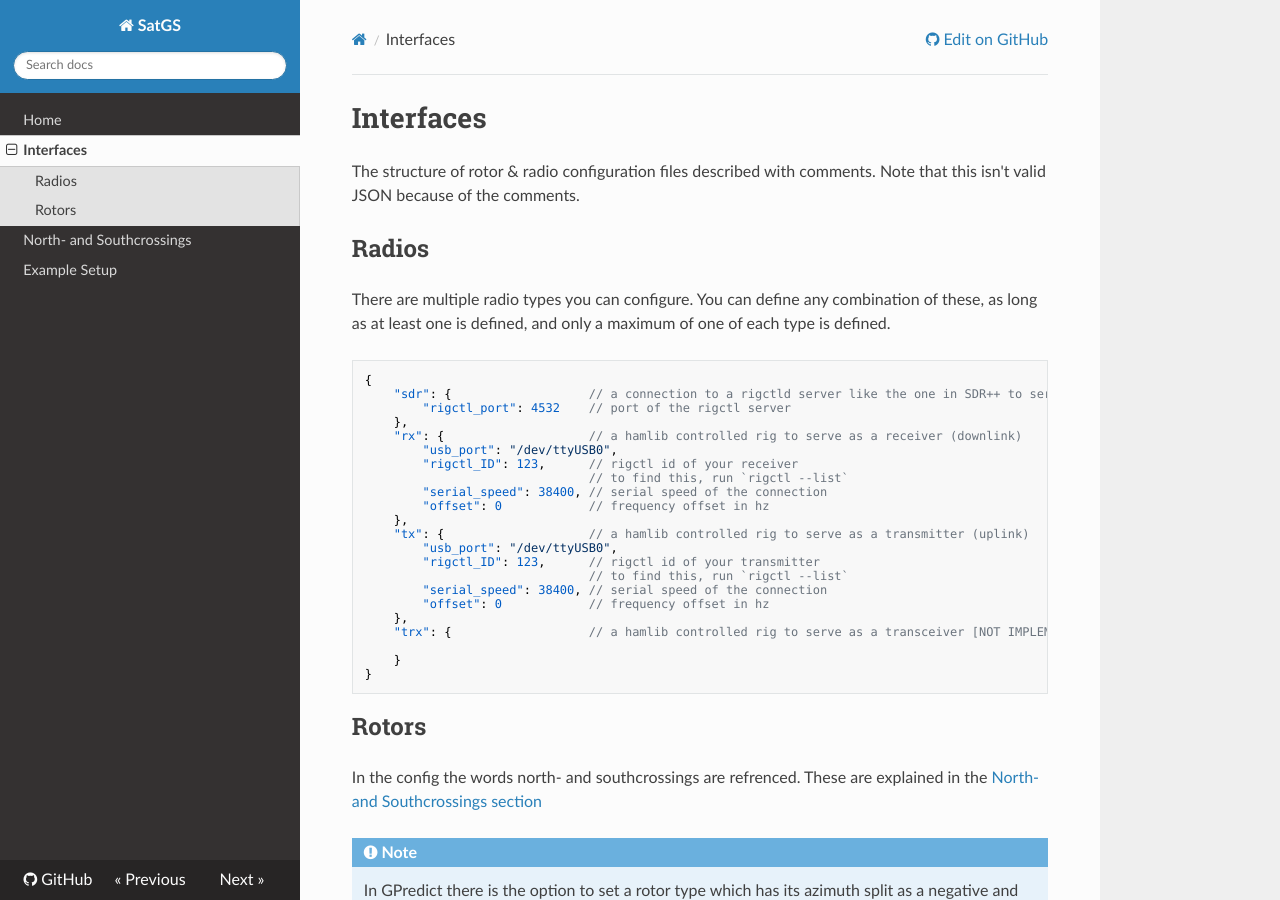
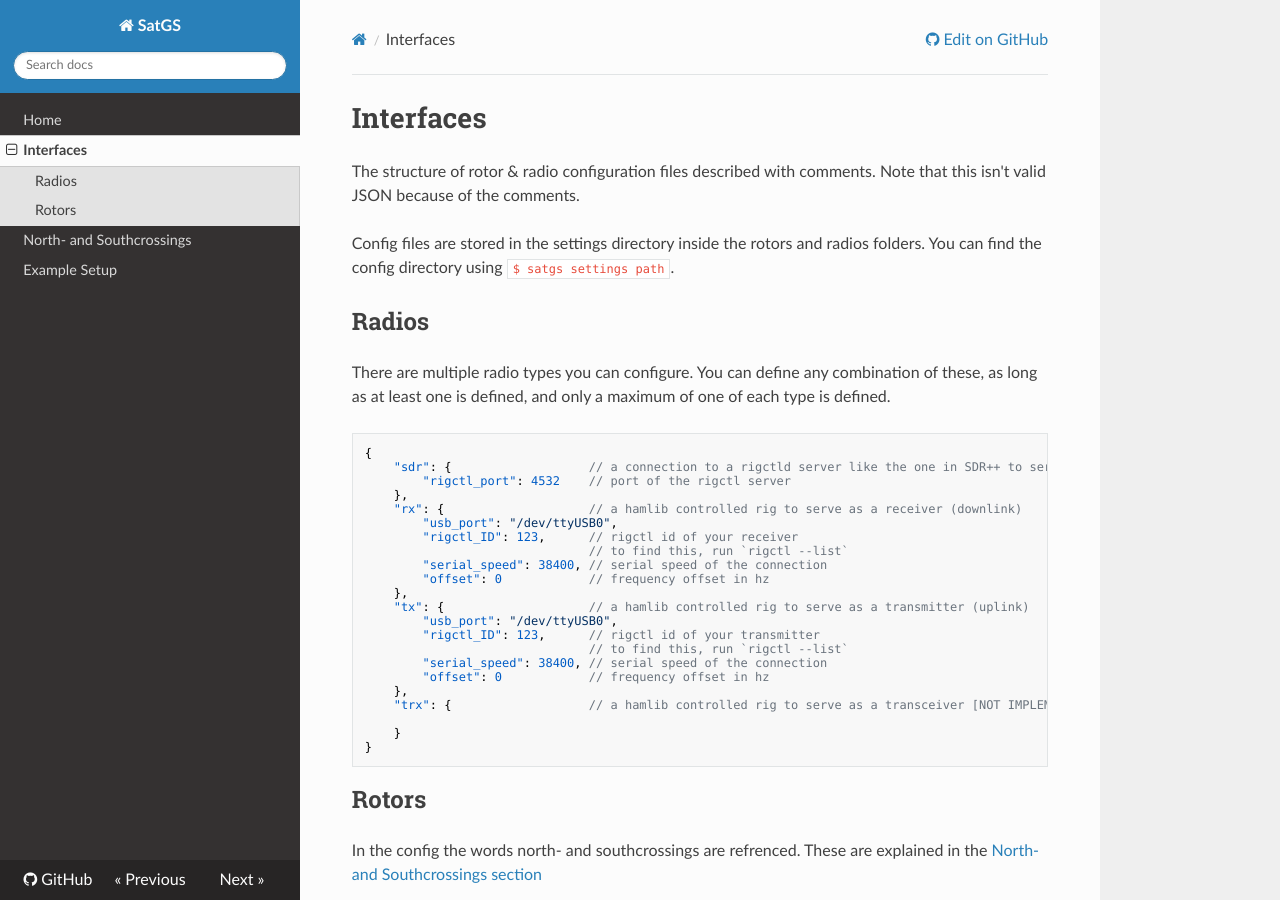
Before and after one commit to DB8LE/satgs, an MkDocs documentation site: the page built from docs/interfaces.md, in a window 1280 px wide and 900 px high. Built offline with MkDocs 1.6.1, drawn with Linux system fonts in a browser that asks for light colours; nearby versions of some CDN libraries.

Commit message:
Add small note to interfaces docs

```diff
--- a/docs/interfaces.md
+++ b/docs/interfaces.md
@@ -1,6 +1,8 @@
 # Interfaces
 
 The structure of rotor & radio configuration files described with comments. Note that this isn't valid JSON because of the comments.
+
+Config files are stored in the settings directory inside the rotors and radios folders. You can find the config directory using `$ satgs settings path`.
 
 ## Radios
 
```
